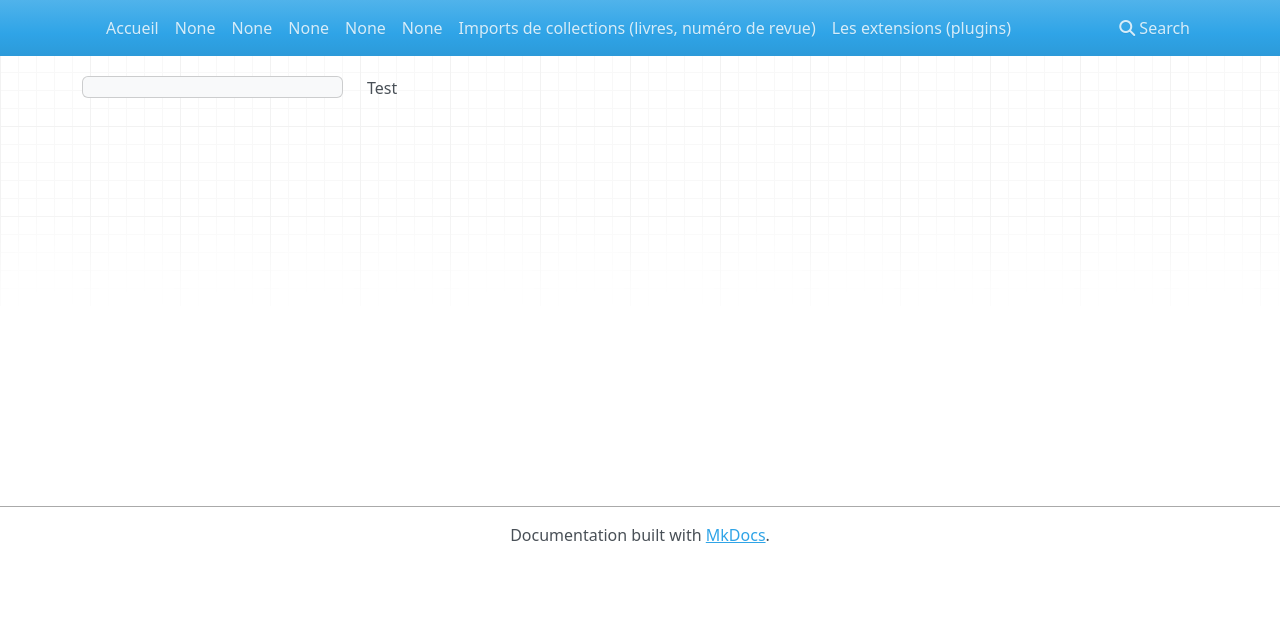
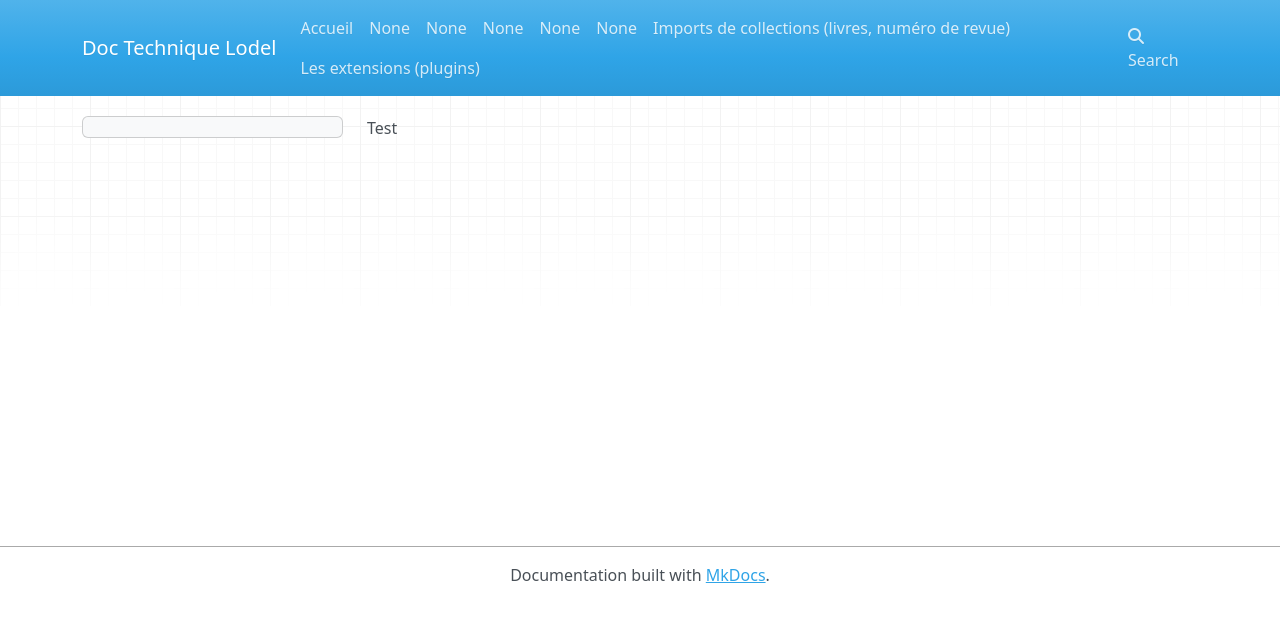
Before and after one commit to ValentinGeorgesDubost/Doc-Lodel, an MkDocs documentation site: the page built from docs/index.md, in a window 1280 px wide. Shown: the top 622 px of the page. Built offline with MkDocs 1.6.1, drawn with Linux system fonts in a browser that asks for light colours; nearby versions of some CDN libraries; old or Windows-style settings are respelled for this version of MkDocs.

Commit message:
changement site_name

```diff
--- a/mkdocs.yml
+++ b/mkdocs.yml
@@ -1,3 +1,5 @@
+site_name: Doc Technique Lodel
+
 pages:
 - Accueil: 'docs/index.md'
 - 'docs/Glossaire.md'
```
